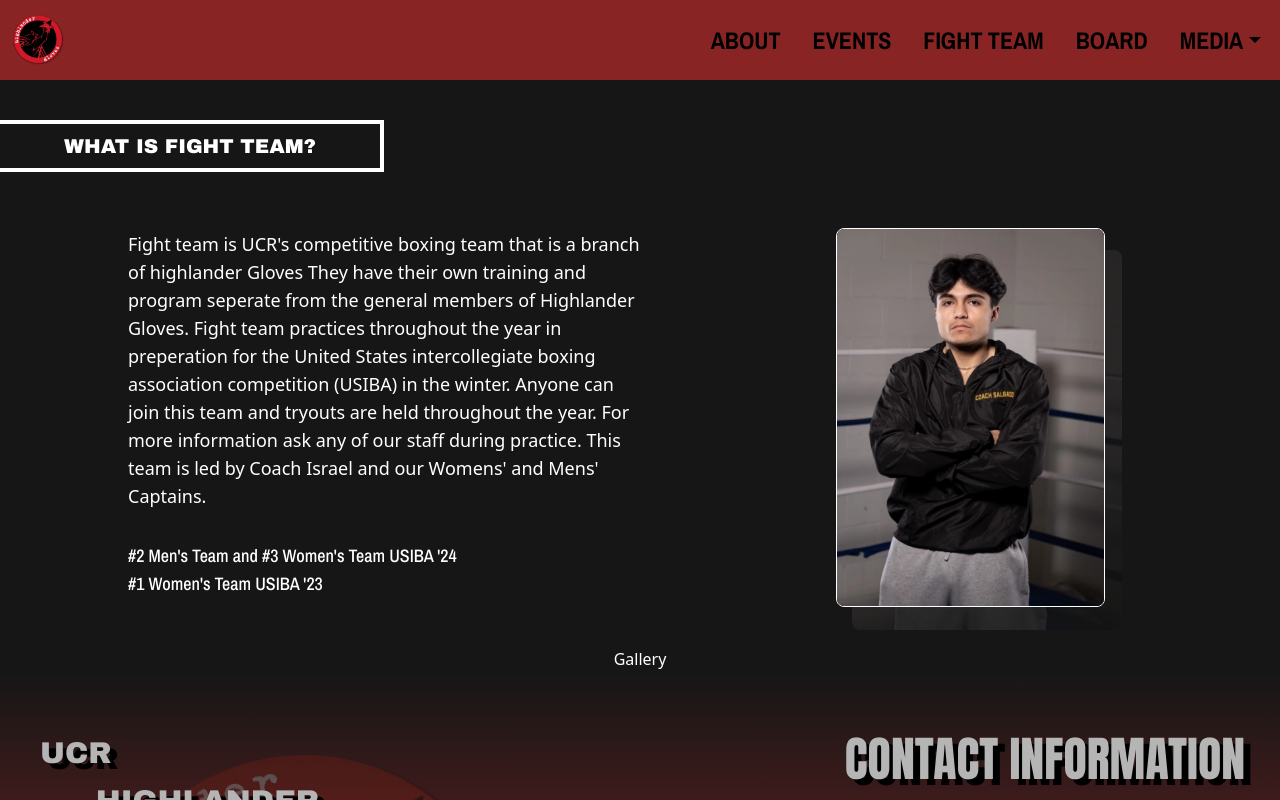
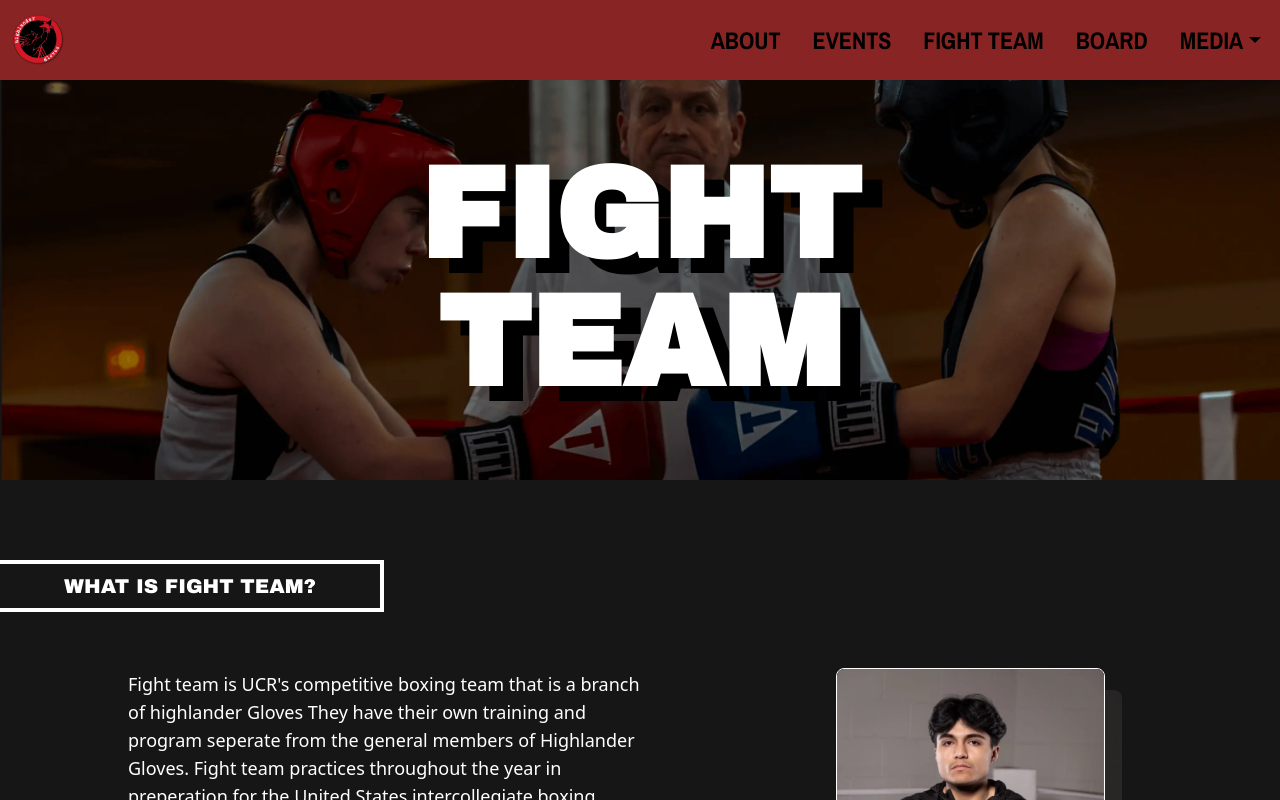
Before and after one commit to acm-ucr/highlander-gloves-website, a Next.js app: page /fight-team in a window 1280 px wide. Shown: the top 800 px of the page. Built offline with nearby package versions, Linux system fonts and the light colour scheme; a web font is replaced by a local one; what tailwindcss-animated would draw is missing.

Commit message:
added title component to fight team page

```diff
--- a/src/app/fight-team/page.tsx
+++ b/src/app/fight-team/page.tsx
@@ -1,9 +1,12 @@
 import FightTeam from "@/components/fight-team/FightTeam";
 import Gallery from "@/components/fight-team/Gallery";
+import Title from "@/components/Title";
+import fightTeam from "@/public/title/fightTeam.webp";
 
 const page = () => {
   return (
     <div className="flex w-full flex-col items-center justify-center gap-10">
+      <Title image={fightTeam} alt="Fight Team Header Image" txt="FIGHT TEAM" />
       <FightTeam />
       <Gallery />
     </div>
```
